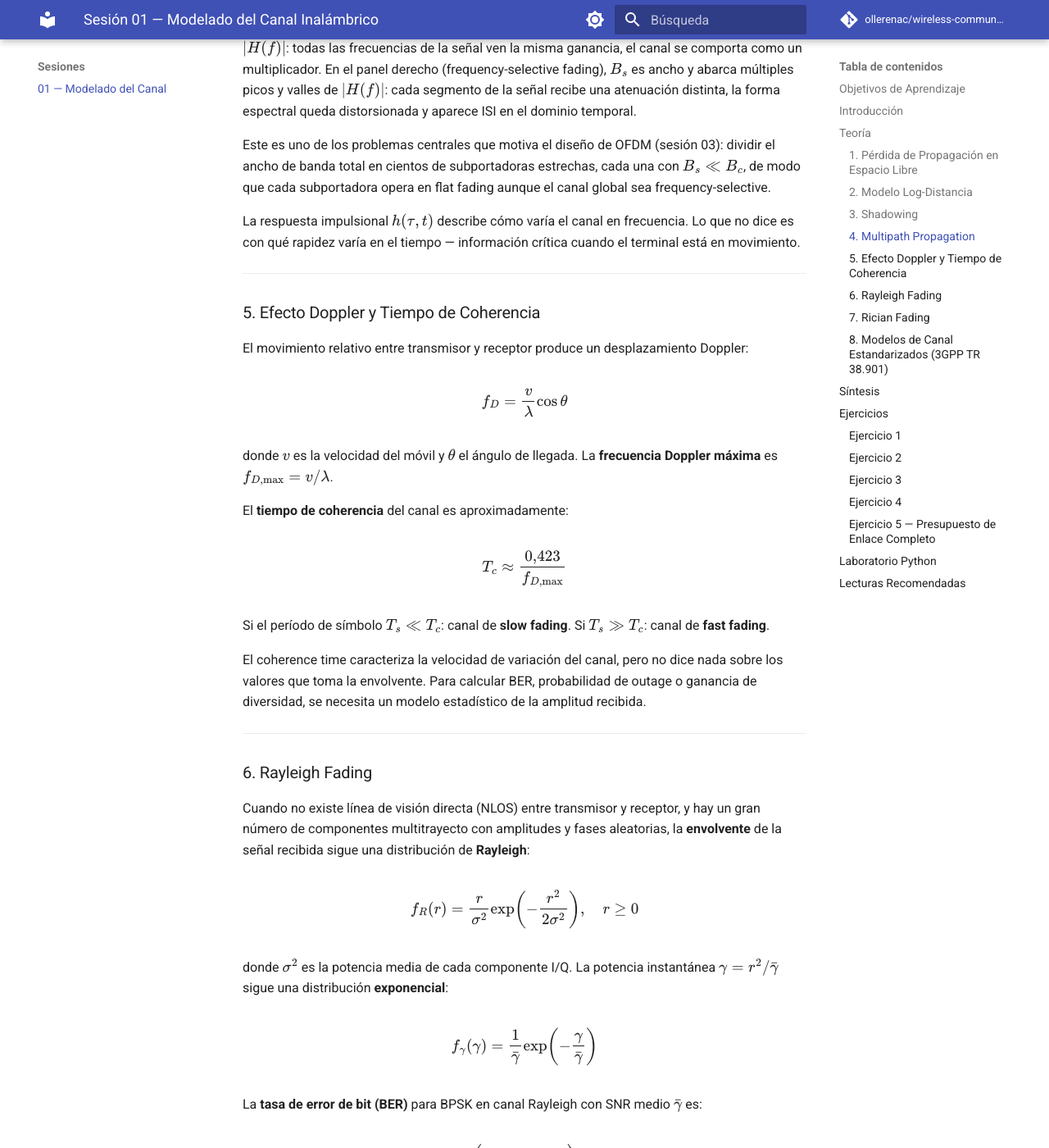
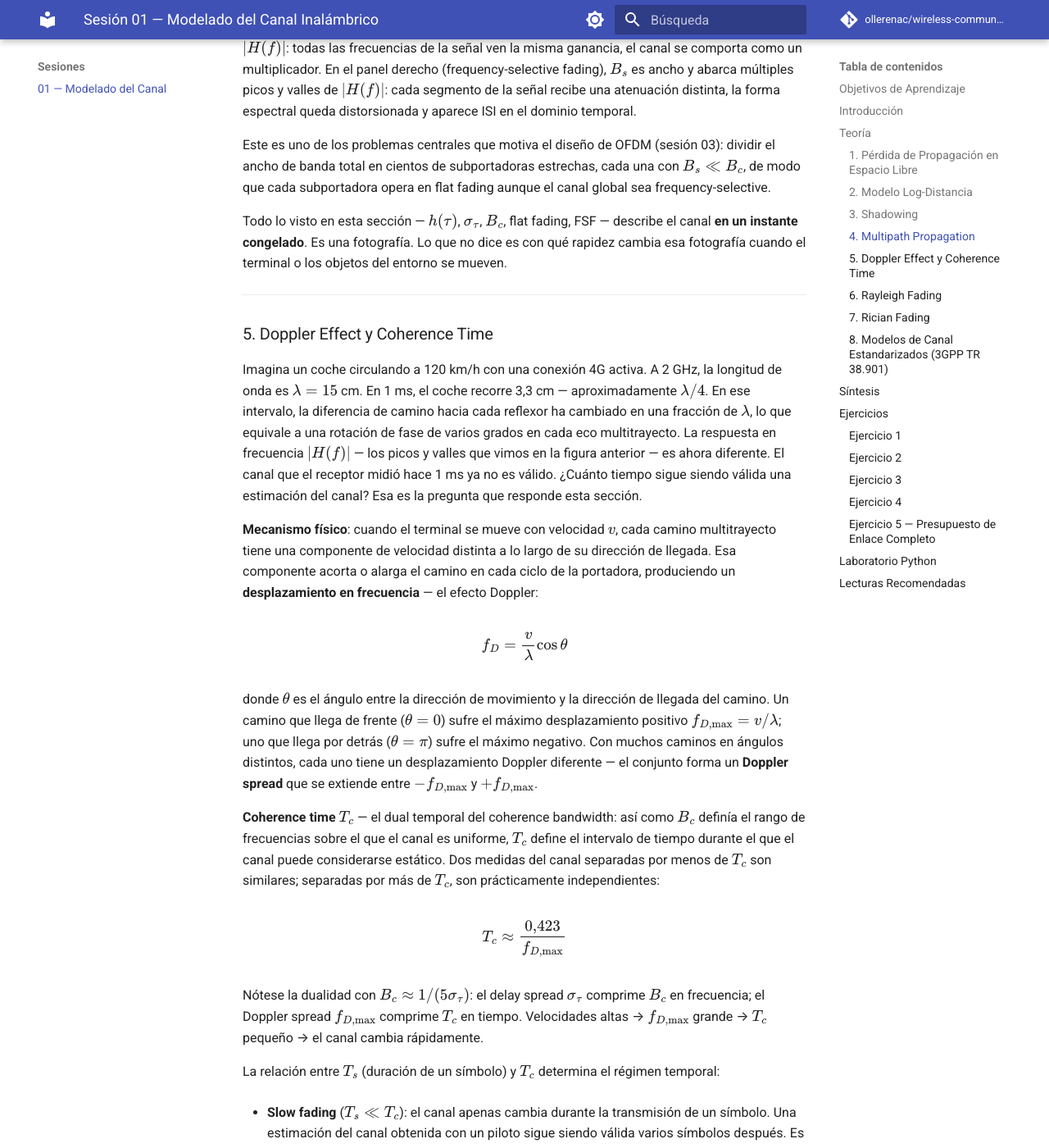
Before and after one commit to ollerenac/wireless-communication-systems, an MkDocs documentation site: the page built from docs/sessions/01-channel-modeling/index.md, in a window 1280 px wide and 1400 px high, scrolled down 7809 px. Shown: the whole window at 82% size. Built offline with MkDocs 1.6.1 and Material for MkDocs 9.7.7, drawn with Linux system fonts in a browser that asks for light colours; comment, search, counter and statistics services are not loaded; some of the changed text lies outside the part shown.

Commit message:
session 01: rewrite Doppler/coherence time section with example, duality table and figure
Add opening example (car at 120 km/h, λ/4 in 1ms). Explain Doppler shift
from physical mechanism (velocity component per path). Introduce T_c as
temporal dual of B_c. Show slow/fast fading with slow-vs-fast-fading.png
(time-domain envelope plots with T_c and T_s annotated). Close with
four-parameter duality table characterizing h(τ,t) completely.

Co-Authored-By: Claude Sonnet 4.6 <noreply@anthropic.com>

```diff
--- a/docs/sessions/01-channel-modeling/index.md
+++ b/docs/sessions/01-channel-modeling/index.md
@@ -161,26 +161,46 @@ En el panel izquierdo (flat fading), $B_s$ es estrecho y cae en un tramo aproxim
 
 Este es uno de los problemas centrales que motiva el diseño de OFDM (sesión 03): dividir el ancho de banda total en cientos de subportadoras estrechas, cada una con $B_s \ll B_c$, de modo que cada subportadora opera en flat fading aunque el canal global sea frequency-selective.
 
-La respuesta impulsional $h(\tau, t)$ describe cómo varía el canal en frecuencia. Lo que no dice es con qué rapidez varía en el tiempo — información crítica cuando el terminal está en movimiento.
+Todo lo visto en esta sección — $h(\tau)$, $\sigma_\tau$, $B_c$, flat fading, FSF — describe el canal **en un instante congelado**. Es una fotografía. Lo que no dice es con qué rapidez cambia esa fotografía cuando el terminal o los objetos del entorno se mueven.
 
 ---
 
-### 5. Efecto Doppler y Tiempo de Coherencia
+### 5. Doppler Effect y Coherence Time
 
-El movimiento relativo entre transmisor y receptor produce un desplazamiento Doppler:
+Imagina un coche circulando a 120 km/h con una conexión 4G activa. A 2 GHz, la longitud de onda es $\lambda = 15$ cm. En 1 ms, el coche recorre 3,3 cm — aproximadamente $\lambda/4$. En ese intervalo, la diferencia de camino hacia cada reflexor ha cambiado en una fracción de $\lambda$, lo que equivale a una rotación de fase de varios grados en cada eco multitrayecto. La respuesta en frecuencia $|H(f)|$ — los picos y valles que vimos en la figura anterior — es ahora diferente. El canal que el receptor midió hace 1 ms ya no es válido. ¿Cuánto tiempo sigue siendo válida una estimación del canal? Esa es la pregunta que responde esta sección.
+
+**Mecanismo físico**: cuando el terminal se mueve con velocidad $v$, cada camino multitrayecto tiene una componente de velocidad distinta a lo largo de su dirección de llegada. Esa componente acorta o alarga el camino en cada ciclo de la portadora, produciendo un **desplazamiento en frecuencia** — el efecto Doppler:
 
 $$f_D = \frac{v}{\lambda}\cos\theta$$
 
-donde $v$ es la velocidad del móvil y $\theta$ el ángulo de llegada. La **frecuencia Doppler máxima** es $f_{D,\text{max}} = v/\lambda$.
+donde $\theta$ es el ángulo entre la dirección de movimiento y la dirección de llegada del camino. Un camino que llega de frente ($\theta=0$) sufre el máximo desplazamiento positivo $f_{D,\text{max}} = v/\lambda$; uno que llega por detrás ($\theta=\pi$) sufre el máximo negativo. Con muchos caminos en ángulos distintos, cada uno tiene un desplazamiento Doppler diferente — el conjunto forma un **Doppler spread** que se extiende entre $-f_{D,\text{max}}$ y $+f_{D,\text{max}}$.
 
-El **tiempo de coherencia** del canal es aproximadamente:
+**Coherence time** $T_c$ — el dual temporal del coherence bandwidth: así como $B_c$ definía el rango de frecuencias sobre el que el canal es uniforme, $T_c$ define el intervalo de tiempo durante el que el canal puede considerarse estático. Dos medidas del canal separadas por menos de $T_c$ son similares; separadas por más de $T_c$, son prácticamente independientes:
 
 $$T_c \approx \frac{0{,}423}{f_{D,\text{max}}}$$
 
-Si el período de símbolo $T_s \ll T_c$: canal de **slow fading**.
-Si $T_s \gg T_c$: canal de **fast fading**.
+Nótese la dualidad con $B_c \approx 1/(5\sigma_\tau)$: el delay spread $\sigma_\tau$ comprime $B_c$ en frecuencia; el Doppler spread $f_{D,\text{max}}$ comprime $T_c$ en tiempo. Velocidades altas → $f_{D,\text{max}}$ grande → $T_c$ pequeño → el canal cambia rápidamente.
 
-El coherence time caracteriza la velocidad de variación del canal, pero no dice nada sobre los valores que toma la envolvente. Para calcular BER, probabilidad de outage o ganancia de diversidad, se necesita un modelo estadístico de la amplitud recibida.
+La relación entre $T_s$ (duración de un símbolo) y $T_c$ determina el régimen temporal:
+
+- **Slow fading** ($T_s \ll T_c$): el canal apenas cambia durante la transmisión de un símbolo. Una estimación del canal obtenida con un piloto sigue siendo válida varios símbolos después. Es el régimen habitual en la mayoría de los sistemas prácticos.
+
+- **Fast fading** ($T_s \gg T_c$): el canal cambia múltiples veces dentro de un solo símbolo. El receptor no puede seguir el canal con suficiente rapidez. Es el caso de terminales muy rápidos o portadoras muy altas (mmWave con vehículos).
+
+![Slow fading vs fast fading](figures/slow-vs-fast-fading.png)
+
+Ambos paneles muestran la amplitud recibida en dB en una sola frecuencia, variando en el tiempo. En slow fading (arriba), $T_c$ es grande — el canal cambia lentamente y un símbolo de duración $T_s \ll T_c$ ve un canal prácticamente constante. En fast fading (abajo), $T_c$ es pequeño — el canal completa varias fluctuaciones dentro de un símbolo de duración $T_s \gg T_c$, lo que hace imposible asumir que el canal es estático durante la recepción.
+
+**Los cuatro parámetros que caracterizan $h(\tau, t)$**: la función de dos variables queda completamente descrita por dos pares duales:
+
+| Dimensión | Parámetro de dispersión | Parámetro de coherencia | Régimen |
+|-----------|------------------------|------------------------|---------|
+| Frecuencia ($\tau$) | Delay spread $\sigma_\tau$ | Coherence bandwidth $B_c \approx 1/5\sigma_\tau$ | Flat / Frequency-selective |
+| Tiempo ($t$) | Doppler spread $f_{D,\text{max}}$ | Coherence time $T_c \approx 0.423/f_{D,\text{max}}$ | Slow / Fast fading |
+
+Estos cuatro parámetros son los datos de entrada del diseñador de sistemas: determinan la longitud del cyclic prefix en OFDM, la densidad de pilotos en la cuadrícula tiempo-frecuencia, la frecuencia de actualización del estimador de canal y el máximo orden de modulación que puede sostenerse de forma fiable.
+
+El coherence time caracteriza la velocidad de variación del canal, pero no dice qué valores toma la envolvente en cada instante. Para calcular BER, probabilidad de outage o ganancia de diversidad, se necesita un modelo estadístico de la amplitud recibida.
 
 ---
 
```
Also changed, not shown: docs/sessions/01-channel-modeling/figures/slow-vs-fast-fading.png (added).
